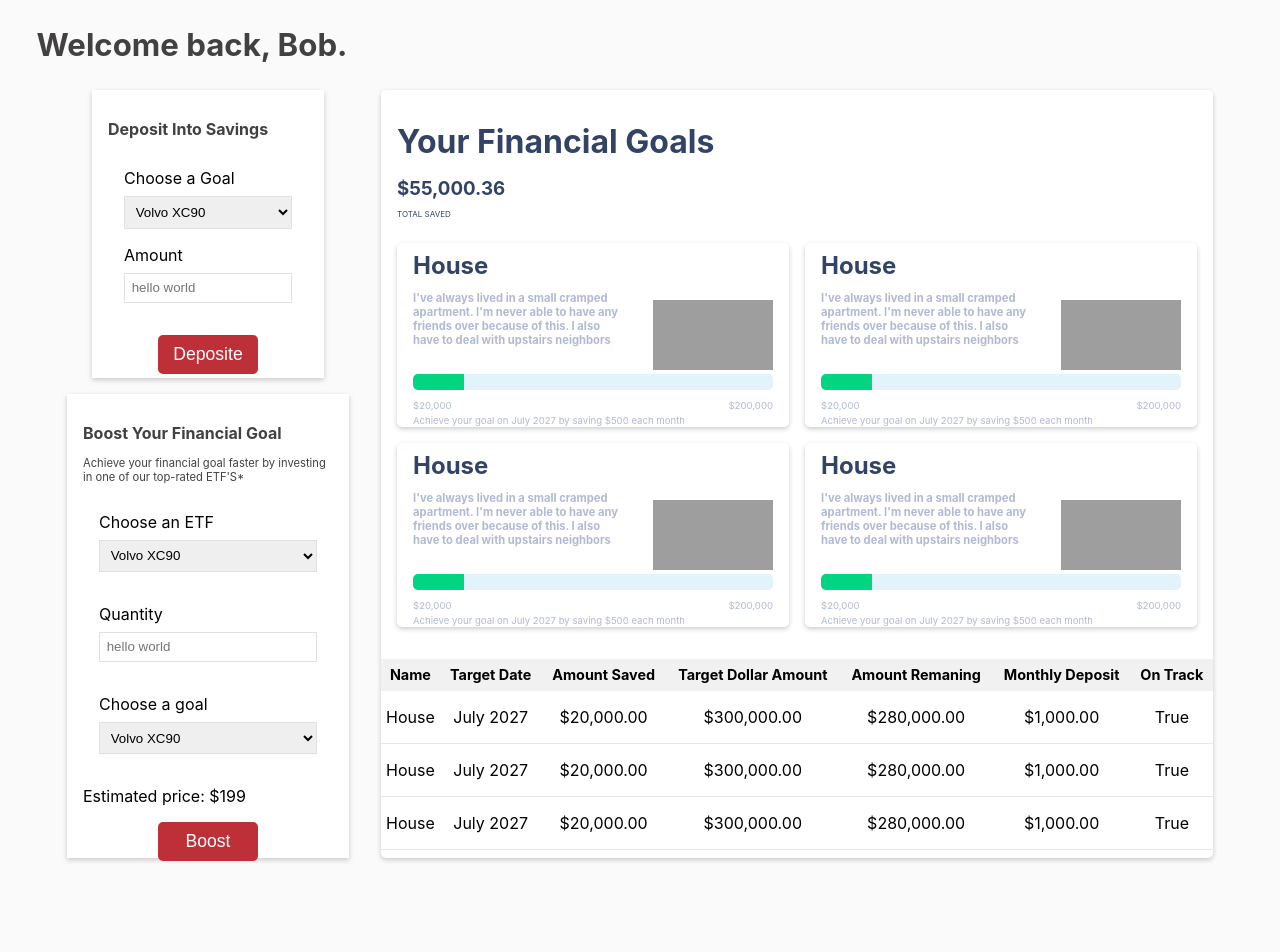
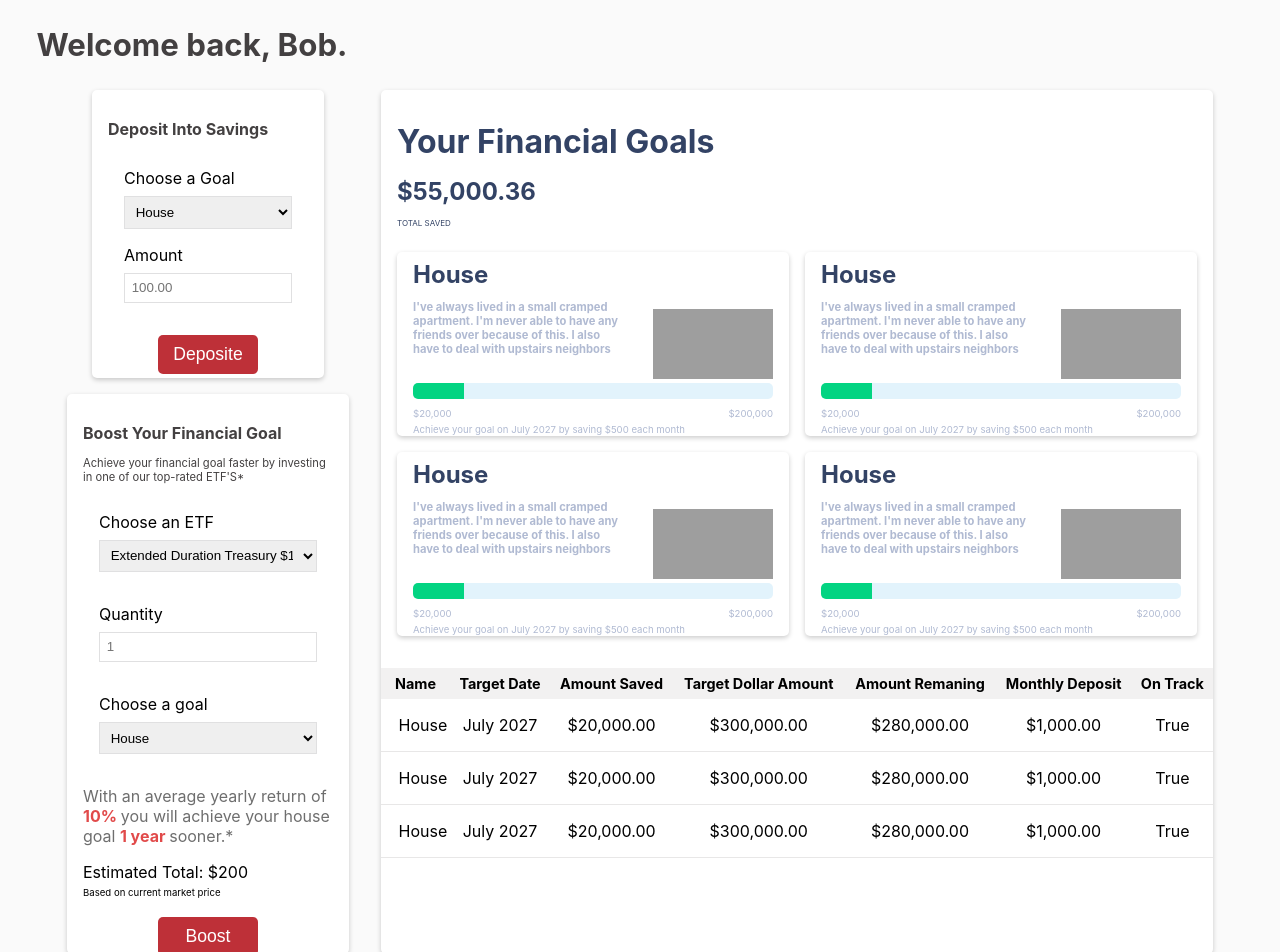
Before and after one commit to RGBreijo/SpyGlass, a React (Create React App) app in the folder spy_glass_frontend-app/: page / in a window 1280 px wide. Shown: the top 952 px of the page. Before the commit the page ends 874 px from the top, so only its background shows below. Built offline with nearby package versions, Linux system fonts and the light colour scheme; grey boxes are pictures that could not be loaded.

Commit message:
detail touch up, changed values in drop down, placeholder and added estimated total to boost component

```diff
--- a/spy_glass_frontend-app/src/App.css
+++ b/spy_glass_frontend-app/src/App.css
@@ -10,6 +10,13 @@ body
   justify-content: center;
 }
 
+footer
+{
+  background-color: #32364A;
+  width: 100%;
+  height: 100px;
+  margin-top: 2em;
+}
 .sideInputContainer
 {
 
--- a/spy_glass_frontend-app/src/App.js
+++ b/spy_glass_frontend-app/src/App.js
@@ -19,7 +19,11 @@ function App() {
         <div className="mainGoalInfoContainer">
           <GoalContainer></GoalContainer>
         </div>
+
+
       </div>
+
+      <footer></footer>
 
 
 
--- a/spy_glass_frontend-app/src/components/boostComponent/Boost.css
+++ b/spy_glass_frontend-app/src/components/boostComponent/Boost.css
@@ -3,20 +3,31 @@
 {
     box-shadow: 0 2px 5px 0 rgba(0, 0, 0, 0.2);
     padding: 1em;
-    /* /* border-radius: 5px; */
+    border-radius: 5px;
     background-color: white;
     margin-bottom: 1em;
 
     width: 33vw;
     max-width: 250px;
-    height: 27em;
+    height: 33em;
     flex-wrap: wrap;
+}
+
+.boostFootnote
+{
+    color: #6E6E6E;
 }
 
 .boostDescription
 {
     color: #434041;
     font-size: 0.7em;
+}
+
+.footNoteHighlight
+{
+    color: #E14A4A;
+    font-weight: bold;
 }
 
 .boostContainer h2
@@ -43,6 +54,11 @@
 {
     display: flex;
     justify-content: center;
+}
+
+.boostSubmitContainer input:hover
+{
+   background-color: rgb(209, 61, 68);;
 }
 
 .boostSubmitContainer input
@@ -75,3 +91,16 @@
     border-color: #E0E0E1;
 
 }
+
+
+.buyDescriptionContainer p
+{
+    margin: 0;
+}
+
+.buyDescriptionNote
+{
+    font-size: 0.6em;
+    padding-top: 0.5em;
+    padding-bottom: 2em;
+}
--- a/spy_glass_frontend-app/src/components/boostComponent/Boost.js
+++ b/spy_glass_frontend-app/src/components/boostComponent/Boost.js
@@ -15,7 +15,7 @@ const Boost = () =>
                     <div className="boostProperties">
                         <label>Choose an ETF</label>
                         <select id="cars" name="cars">
-                            <option value="volvo">Volvo XC90</option>
+                            <option value="volvo">Extended Duration Treasury $143.56</option>
                             <option value="saab">Saab 95</option>
                             <option value="mercedes">Mercedes SLK</option>
                             <option value="audi">Audi TT</option>
@@ -24,20 +24,26 @@ const Boost = () =>
 
                     <div className="boostProperties">
                         <label for="etf" >Quantity</label>
-                        <input type="text" placeholder="hello world"/>
+                        <input type="text" placeholder="1"/>
                     </div>
                     <div className="boostProperties">
                         <label>Choose a goal</label>
                         <select id="cars" name="cars">
-                            <option value="volvo">Volvo XC90</option>
-                            <option value="saab">Saab 95</option>
-                            <option value="mercedes">Mercedes SLK</option>
-                            <option value="audi">Audi TT</option>
+                            <option value="volvo">House</option>
+                            <option value="saab">Car</option>
+                            <option value="mercedes">Vacation</option>
+                            <option value="audi">Iphone</option>
                         </select>
                     </div>
 
-                    <div>
-                        <p> Estimated price: $199</p>
+                    <div className="boostFootnote">
+                        <p> With an average yearly return of <span className="footNoteHighlight"> 10% </span>you will achieve
+                            your house goal <span className="footNoteHighlight"> 1 year </span> sooner.* </p>
+                    </div>
+
+                    <div className="buyDescriptionContainer">
+                        <p>Estimated Total: $200</p>
+                        <p className="buyDescriptionNote">Based on current market price</p>
                     </div>
 
 
@@ -46,8 +52,6 @@ const Boost = () =>
                     </div>
 
                 </div>
-
-
                 </form>
         </div>
     )
--- a/spy_glass_frontend-app/src/components/depositComponent/Deposit.css
+++ b/spy_glass_frontend-app/src/components/depositComponent/Deposit.css
@@ -2,7 +2,7 @@
 {
     box-shadow: 0 2px 5px 0 rgba(0, 0, 0, 0.2);
     padding: 1em;
-    /* /* border-radius: 5px; */
+    border-radius: 5px;
     background-color: white;
     margin-bottom: 1em;
 
--- a/spy_glass_frontend-app/src/components/depositComponent/Deposit.js
+++ b/spy_glass_frontend-app/src/components/depositComponent/Deposit.js
@@ -11,16 +11,16 @@ const Deposit = () =>
                     <div className="depositeUserDate">
                         <label for="cars">Choose a Goal</label>
                         <select id="cars" name="cars">
-                            <option value="volvo">Volvo XC90</option>
-                            <option value="saab">Saab 95</option>
-                            <option value="mercedes">Mercedes SLK</option>
-                            <option value="audi">Audi TT</option>
+                            <option value="volvo">House</option>
+                            <option value="saab">Car</option>
+                            <option value="mercedes">Vacation</option>
+                            <option value="audi">Phone</option>
                         </select>
                     </div>
 
                     <div className="depositeUserDate">
                         <label for="cars" >Amount</label>
-                        <input type="text" placeholder="hello world"/>
+                        <input type="text" placeholder="100.00"/>
                     </div>
 
                 </div>
--- a/spy_glass_frontend-app/src/components/goalContainerComponent/GoalContainer.css
+++ b/spy_glass_frontend-app/src/components/goalContainerComponent/GoalContainer.css
@@ -30,6 +30,7 @@
 #totalSavedContainer h3
 {
     padding-bottom: 0.5em;
+    font-size: 1.5em;
 }
 
 #totalSavedContainer p
--- a/spy_glass_frontend-app/src/components/goalDetailInfoContainer/GoalDetailInfoContainer.css
+++ b/spy_glass_frontend-app/src/components/goalDetailInfoContainer/GoalDetailInfoContainer.css
@@ -7,6 +7,18 @@ table
     min-width: 290px;
 
 }
+
+/* selecting tr for the padding was not working so did on each element  */
+.itemAtStart
+{
+    padding-left: 1em;
+}
+
+.itemAtend
+{
+    padding-right: 1em;
+}
+
 
 .tableContainer
 {
--- a/spy_glass_frontend-app/src/components/goalDetailInfoContainer/GoalDetailInfoContainer.js
+++ b/spy_glass_frontend-app/src/components/goalDetailInfoContainer/GoalDetailInfoContainer.js
@@ -19,35 +19,35 @@ const GoalDetailINfoContainer = () =>
                     </tr>
 
                     <tr>
-                        <td>House</td>
+                        <td className="itemAtStart">House</td>
                         <td>July 2027</td>
                         <td>$20,000.00</td>
                         <td>$300,000.00</td>
                         <td>$280,000.00</td>
                         <td>$1,000.00</td>
-                        <td>True</td>
+                        <td className="itemAtEnd">True</td>
                     </tr>
 
 
 
                     <tr>
-                        <td>House</td>
+                        <td className="itemAtStart">House</td>
                         <td>July 2027</td>
                         <td>$20,000.00</td>
                         <td>$300,000.00</td>
                         <td>$280,000.00</td>
                         <td>$1,000.00</td>
-                        <td>True</td>
+                        <td className="itemAtEnd"> True</td>
                     </tr>
 
                     <tr>
-                        <td>House</td>
+                        <td className="itemAtStart">House</td>
                         <td>July 2027</td>
                         <td>$20,000.00</td>
                         <td>$300,000.00</td>
                         <td>$280,000.00</td>
                         <td>$1,000.00</td>
-                        <td>True</td>
+                        <td className="itemAtEnd">True</td>
                     </tr>
 
 
```
